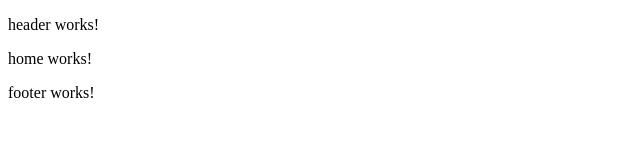
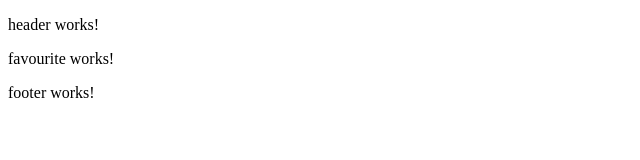
Before and after one commit to felipe0712RR/cabezafria-frontend, an Angular app: page /favourite in a window 1280 px wide. Before the commit this address led to /home. Shown: the top 160 px of the page, without its empty margins (0-640 px from the left). Built offline with nearby package versions, Linux system fonts and the light colour scheme.

Commit message:
[+] Se crea rama favourite

```diff
--- a/src/app/app.routes.ts
+++ b/src/app/app.routes.ts
@@ -2,11 +2,13 @@ import { Routes } from '@angular/router';
 import { Home } from './pages/public/home/home';
 import { Login } from './pages/public/login/login';
 import { Register } from './pages/public/register/register';
+import { Favourite } from './pages/private/users/new-form/favourite/favourite';
 
 export const routes: Routes = [
     { path: 'home', component: Home },
     { path: 'login', component: Login},
     { path:'registe', component: Register},
+    { path:'favourite', component: Favourite},
     { path: '**', redirectTo: 'home',pathMatch: 'full'},
     { path: '', redirectTo: 'home',pathMatch: 'full'}
 ];
--- /dev/null
+++ b/src/app/pages/private/users/new-form/favourite/favourite.html
@@ -0,0 +1 @@
+<p>favourite works!</p>
```
Also changed, not shown: src/app/pages/private/users/new-form/favourite/favourite.ts (added, +11 -0 lines), src/app/pages/private/users/new-form/favourite/favourite.css (added).
